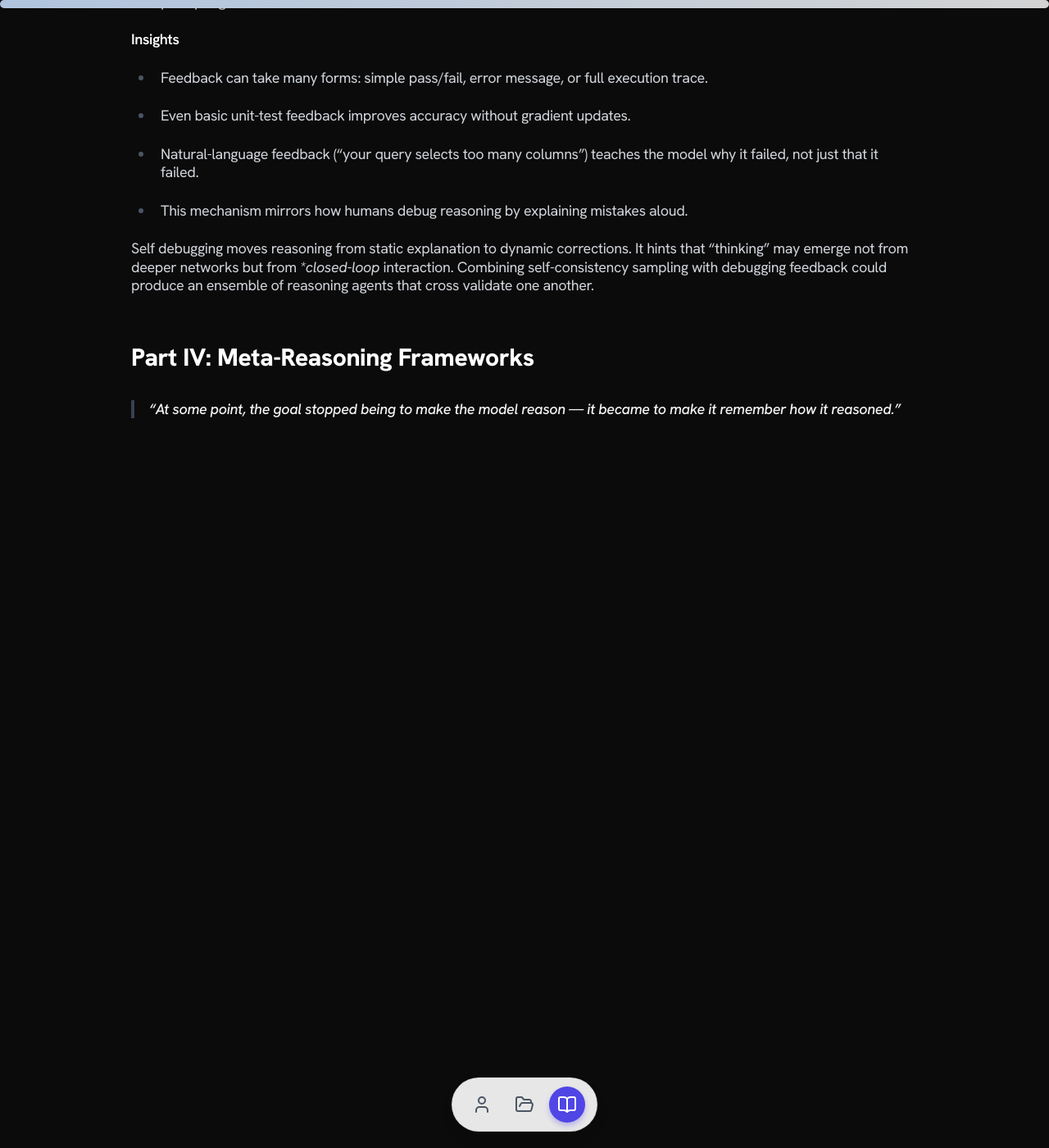
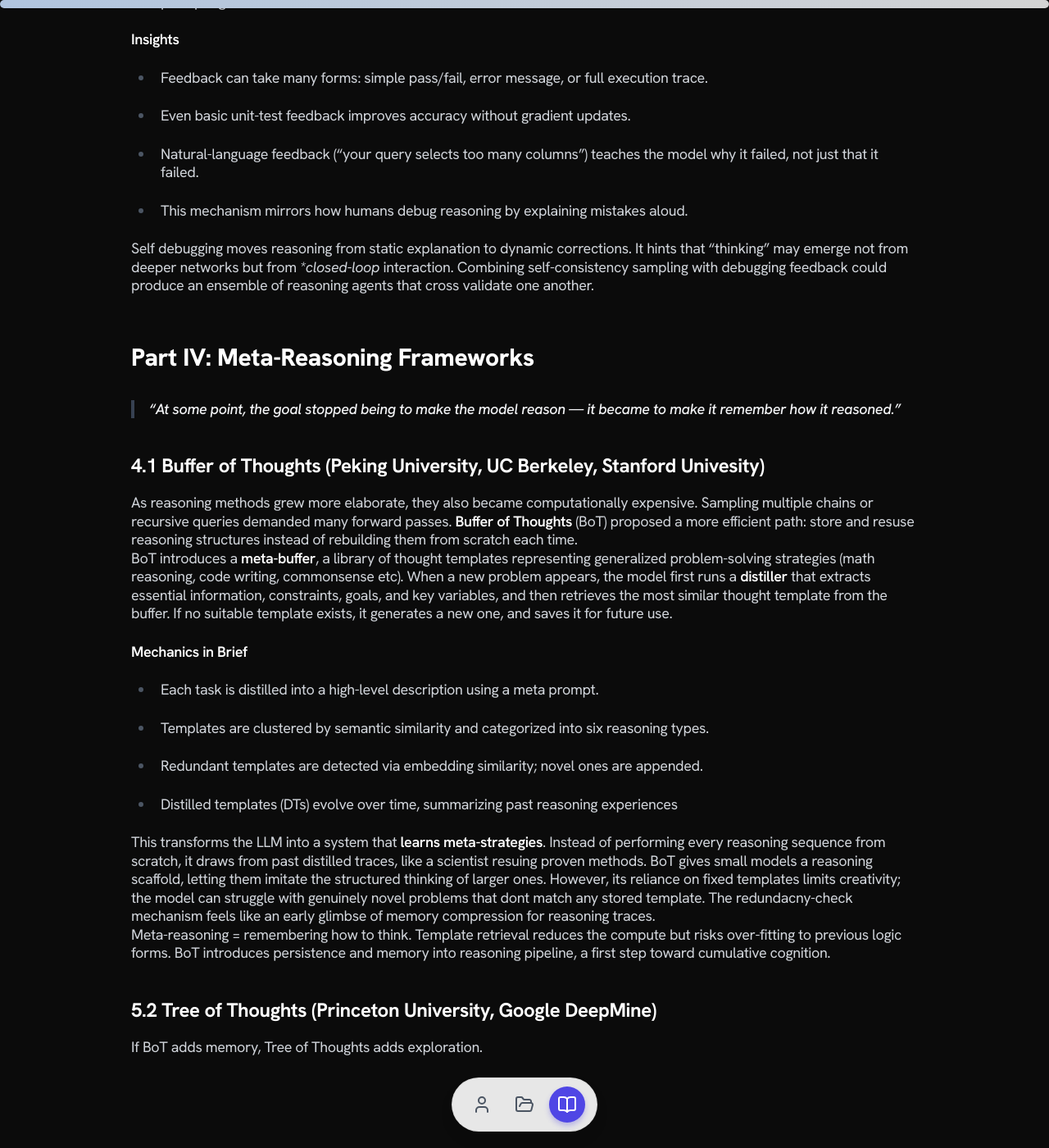
Before and after one commit to omertafveez-2001/omertafveez-2001.github.io, a Jekyll site: the page built from blogs/reasoning-primer/reasoning-primer.md, in a window 1280 px wide and 1400 px high, scrolled down 11947 px. Shown: the whole window at 82% size. Built offline with Jekyll 4.4.1, drawn with Linux system fonts in a browser that asks for light colours; nearby versions of some CDN libraries; some of the changed text lies outside the part shown.

Commit message:
reasoning

```diff
--- a/blogs/reasoning-primer/reasoning-primer.md
+++ b/blogs/reasoning-primer/reasoning-primer.md
@@ -55,7 +55,7 @@ Because LLMs are, by nature, static pattern engines, researchers sought to force
 ## **Part I: Explicit Intermediate Reasoning**
 > Reasoning abilities are not emergent accidents; they are trained statistical habits of expressing thought.
 
-### Show your work: Scratchpads (2021, Google Research - Brain Team)
+### 1.1 Show your work: Scratchpads (2021, Google Research - Brain Team)
 ![scratchpad](./imgs/scratchpads.png)
 Before "Chain-of-Thought" existed, *Show your Work (Nye et al., 2021) tackled a simple question:
 > Can Transformers perform multi-step computation if we explicitly make them write intermediate steps?
@@ -85,7 +85,7 @@ Why?
 - Smaller datasets limit the model's ability to infer the format of multi-step reasoning.
 - This invites a test: could Scratchpads be implemented on non-Transformer architectures (RNNs with external memory, diffusion models over traces)?
 
-### Chain-of-Thought Prompting (2022, Google Research -- Brain Team)
+### 1.2 Chain-of-Thought Prompting (2022, Google Research -- Brain Team)
 <p align="center">
   <img src="./imgs/cot.png" width="400">
 </p>
@@ -117,7 +117,7 @@ Authors hand-crafted 8 few-shot CoT exemplars covering arithematic and commonsen
 Manual inspection showed that some correct answers arose from **incorrect reasoning** (*lucky conincidence* right?). So maybe LLMs weren't yet "reasoners" -- they imitated the surface pattern of reasoning. <br>
 
 
-### Zero-Shot CoT  (2022, Google Research)
+### 1.3 Zero-Shot CoT  (2022, Google Research)
 Few-shot CoT needed human examples. <br>
 Zero-Shot CoT eliminited them with the trigger phrase:
 > Let's think step by step.
@@ -146,7 +146,7 @@ What follows in the next section, is how researchers pushed beyond single-pass r
 ## **Part II: Hierarchical & Compositional Reasoning**
 > “Faithfulness increases when reasoning depth exceeds five steps.”
 
-### **Least-to-Most Prompting (Google Research)**
+### **2.1 Least-to-Most Prompting (Google Research)**
 If Chain-of-Thought describes what the model is doing, Least-to-Most Prompting (LtM) tells it how to plan. A complex question is decomposed into a sequence of simpler sub-questions, each solved in order. The model is first asked to split a task, then to solve each sub-task sequentially—mirroring how humans plan multi-step solutions. <br>
 
 This is a bit intuitive. Think of an exam.
@@ -178,7 +178,7 @@ LtM consistently improved over CoT on symbolic reasoning (e.g., Last-Letter Conc
 - Two-stage prompting acts like curriculum learning inside the model.
 - Effective only when the reasoning path is sufficiently long or entangled.
 
-### **Measuring the COmpositionality Gap (Meta AI Research)**
+### **2.2 Measuring the COmpositionality Gap (Meta AI Research)**
 Just when you thought the reasoning sounds more like Human (contradictory to what I said above), this explains why even breaking down the problems does not always yield correct answers. How often do you solve all the parts correctly, but do not write the correct final answer? The chance of this happening is pretty low, unless you're very careless with calculator, or maybe your pencil broke? Or your cat ran over your keyboard? Well Large Language Models do often fail to combine their answers into the final answer. This mismatch defined the **compositionality gap**. <br>
 
 **Experiment**: Meta AI built *Compositionality Celebrities:* questions combining two unrelated facts eg:
@@ -209,7 +209,7 @@ Hierarchical and compositional approaches taught LLMs to structure their interna
 ## **Part III: Self-Consistency & Self Correction**
 > Sampling many lines of reasoning is like consulting many minds inside the same model.
 
-### **Self Consistency (Google, Research)**
+### **3.1 Self Consistency (Google, Research)**
 When Chain-of-Thought was first tested, every example relied on a single reasoning path produced by greedy decoding. But language models are stochastic: a different temperature or random seed can yield an entirely new explanation. Self-Consistency (SC) embraced this randomness. Instead of forcing one “correct” chain, the model samples M reasoning traces, each concluding with an answer. The final prediction is then chosen by majority vote (or a probability-weighted vote) over these sampled completions. This technique is deceptively simple yet powerful. It replaces determinism with a distribution over thoughts, averaging out individual hallucinations. Because independent samples explore diverse reasoning routes, convergence among them acts as an internal reliability signal. <br>
 
 **Observations**
@@ -308,7 +308,7 @@ $$
 
 for each $$ f_{\theta}^{(i)}$$ is a CoT-sampled run of the same model.
 
-### **Teaching LLMs to Self-Debug (DeepMing x UC Berkeley)**
+### **3.2 Teaching LLMs to Self-Debug (DeepMing x UC Berkeley)**
 If Self-Consistency gathers opinions, **Self-Debugging** teaches a model to reflect on its own mistakes. The framework introduces a closed feedback loop:
 1. Generation → Model proposes one or more candidate programs or answers.
 
@@ -333,3 +333,22 @@ Self debugging moves reasoning from static explanation to dynamic corrections. I
 
 ## **Part IV: Meta-Reasoning Frameworks**
 > At some point, the goal stopped being to make the model reason — it became to make it remember how it reasoned.
+
+### **4.1 Buffer of Thoughts (Peking University, UC Berkeley, Stanford Univesity)**
+As reasoning methods grew more elaborate, they also became computationally expensive. Sampling multiple chains or recursive queries demanded many forward passes. **Buffer of Thoughts** (BoT) proposed a more efficient path: store and resuse reasoning structures instead of rebuilding them from scratch each time. <br>
+BoT introduces a **meta-buffer**, a library of thought templates representing generalized problem-solving strategies (math reasoning, code writing, commonsense etc). When a new problem appears, the model first runs a **distiller** that extracts essential information, constraints, goals, and key variables, and then retrieves the most similar thought template from the buffer. If no suitable template exists, it generates a new one, and saves it for future use. <br>
+
+**Mechanics in Brief**
+- Each task is distilled into a high-level description using a meta prompt.
+
+- Templates are clustered by semantic similarity and categorized into six reasoning types.
+
+- Redundant templates are detected via embedding similarity; novel ones are appended.
+
+- Distilled templates (DTs) evolve over time, summarizing past reasoning experiences
+
+This transforms the LLM into a system that **learns meta-strategies**. Instead of performing every reasoning sequence from scratch, it draws from past distilled traces, like a scientist resuing proven methods. BoT gives small models a reasoning scaffold, letting them imitate the structured thinking of larger ones. However, its reliance on fixed templates limits creativity; the model can struggle with genuinely novel problems that dont match any stored template. The redundacny-check mechanism feels like an early glimbse of memory compression for reasoning traces. <br>
+Meta-reasoning = remembering how to think. Template retrieval reduces the compute but risks over-fitting to previous logic forms. BoT introduces persistence and memory into reasoning pipeline, a first step toward cumulative cognition.
+
+### **5.2 Tree of Thoughts (Princeton University, Google DeepMine)**
+If BoT adds memory, Tree of Thoughts adds exploration.
```
